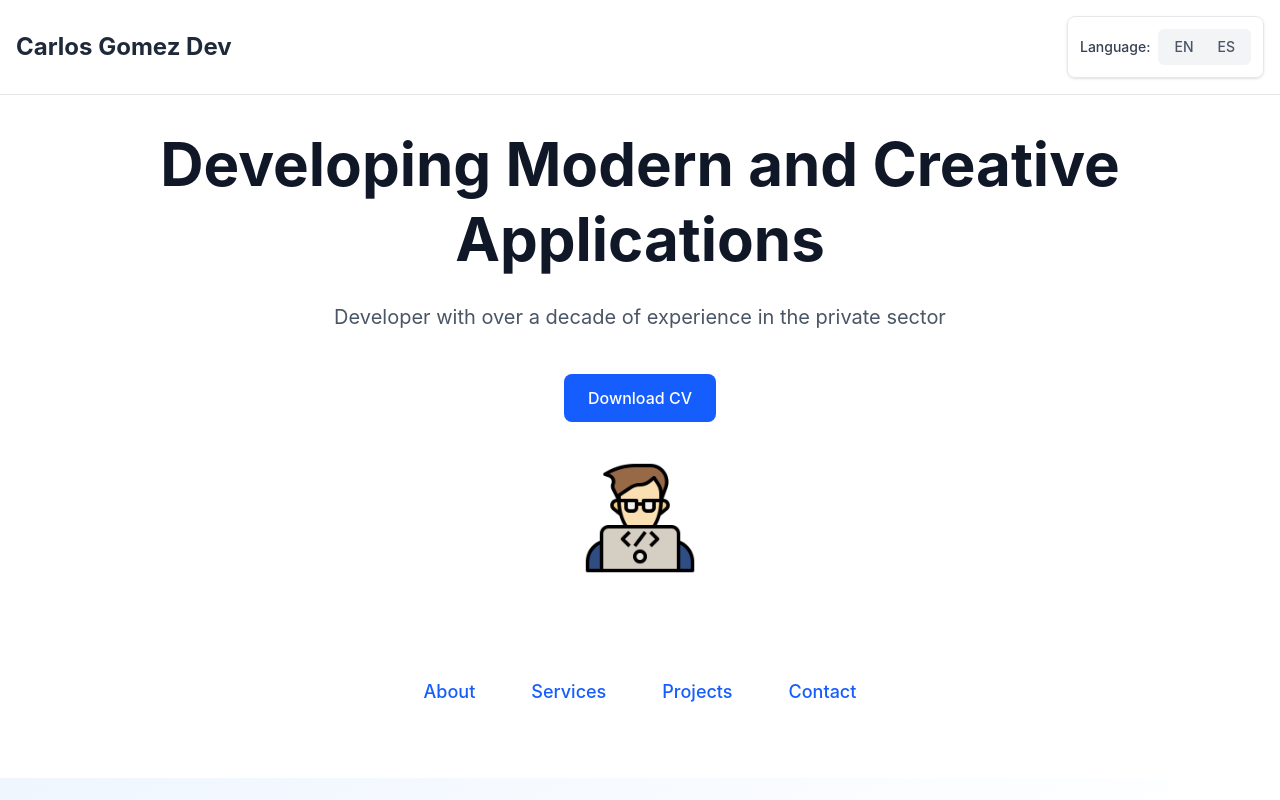
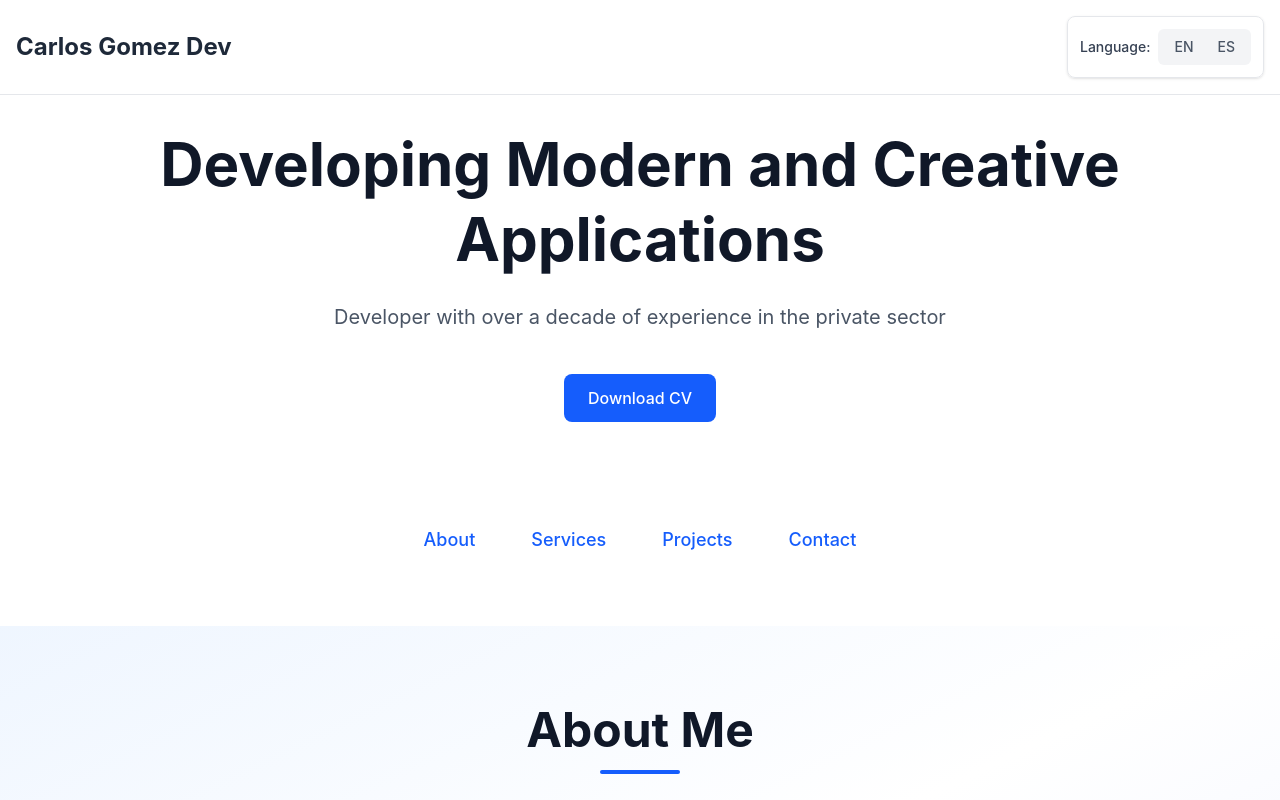
Before and after one commit to gomezmendozacarlos/devportfolio, a React (Vite) app: page / in a window 1280 px wide. Shown: the top 800 px of the page. Built offline with nearby package versions, Linux system fonts and the light colour scheme.

Commit message:
Remove unwanted code

```diff
--- a/src/App.tsx
+++ b/src/App.tsx
@@ -57,11 +57,6 @@ function App() {
               </button>
             </a>
           </div>
-          <img
-            src="/coding.png"
-            alt="coding"
-            className="w-16 h-16 sm:w-20 sm:h-20 md:w-24 md:h-24 lg:w-28 lg:h-28 mx-auto mt-8 sm:mt-10"
-          />
         </section>
       </div>
 
```
